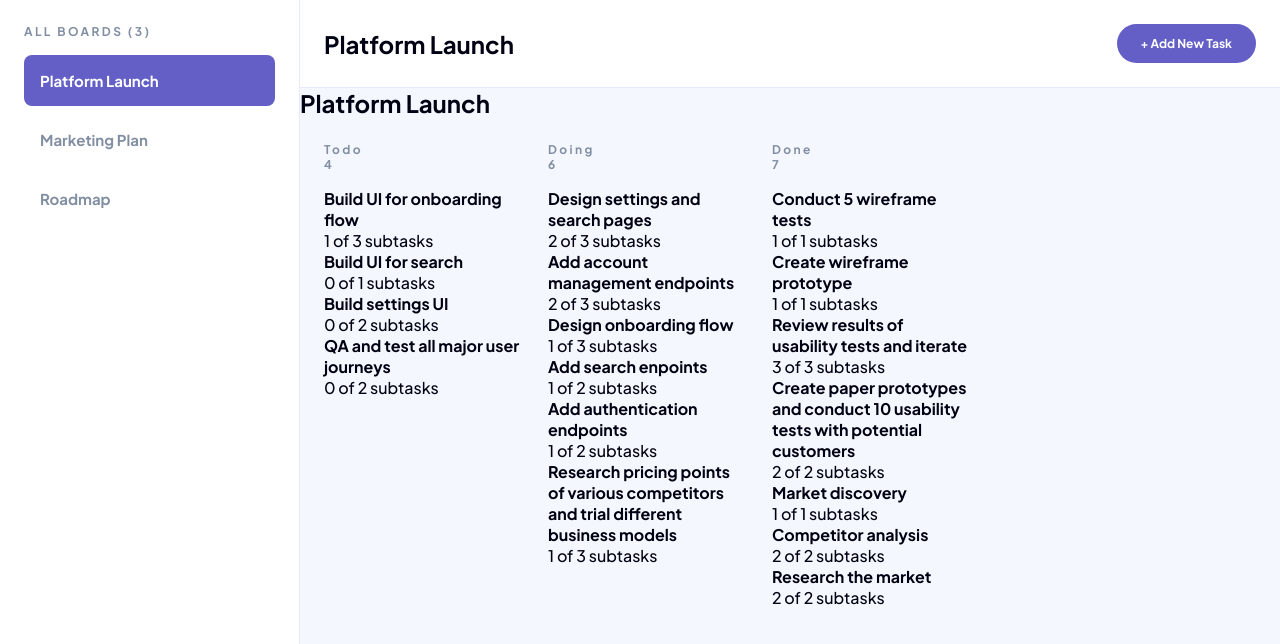
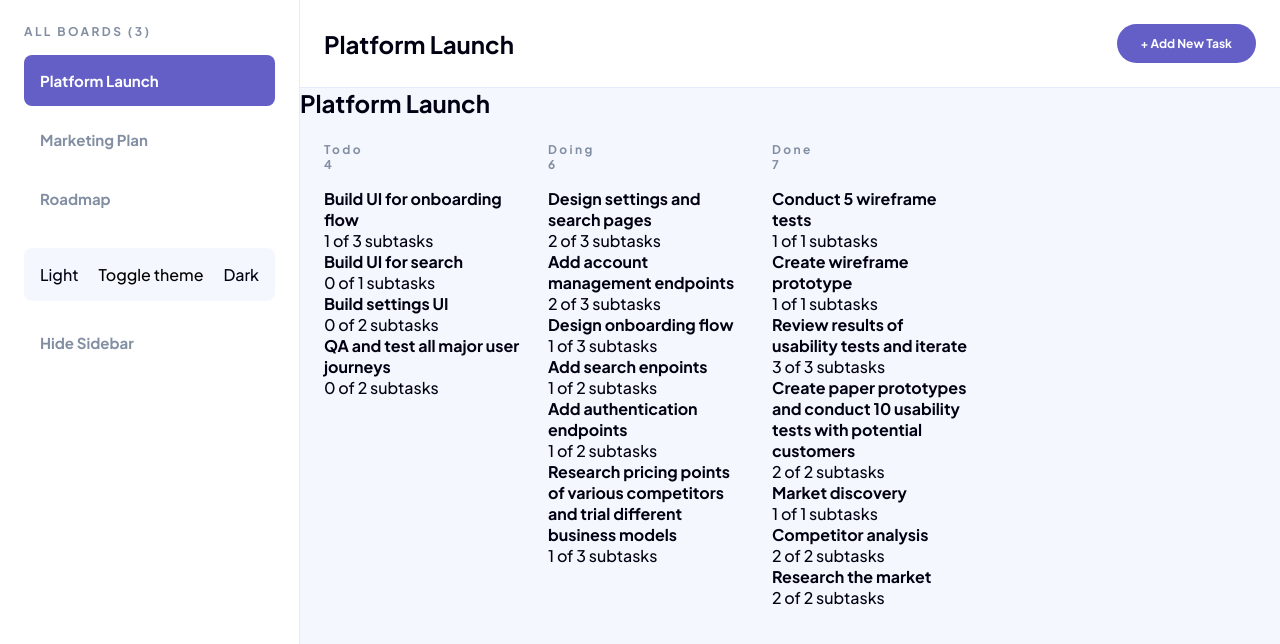
Before and after one commit to varisDogukan/kanban-task-management, a React (Vite) app: page / in a window 1280 px wide. Shown: the top 644 px of the page. Built offline with nearby package versions, Linux system fonts and the light colour scheme.

Commit message:
refactor: move theme and sidebar controls into sidebar footer

```diff
--- a/src/components/shared/Sidebar.module.scss
+++ b/src/components/shared/Sidebar.module.scss
@@ -38,3 +38,30 @@
   background-color: var(--color-purple);
   color: var(--color-white);
 }
+
+.footer {
+  margin-top: var(--space-300);
+  display: grid;
+  gap: var(--space-200);
+}
+
+.themePanel {
+  display: flex;
+  align-items: center;
+  justify-content: space-between;
+  gap: var(--space-200);
+  padding: var(--space-200);
+  border-radius: var(--radius-lg);
+  background-color: var(--color-bg);
+}
+
+.secondaryButton {
+  width: 100%;
+  padding: var(--space-200);
+  text-align: left;
+  border-radius: var(--radius-lg);
+  color: var(--color-text-muted);
+  font-size: var(--font-size-heading-m);
+  line-height: var(--line-height-heading-m);
+  font-weight: var(--font-weight-heading-m);
+}
--- a/src/components/shared/Sidebar.tsx
+++ b/src/components/shared/Sidebar.tsx
@@ -1,8 +1,10 @@
+import { useShallow } from "zustand/react/shallow";
 import { useBoardStore } from "@features/boards/store/boardStore";
-import { useShallow } from "zustand/react/shallow";
+import { useThemeStore } from "@features/theme/store/themeStore";
+import { useUiStore } from "@features/ui/store/uiStore";
 import styles from "./Sidebar.module.scss";
 
-export default function Sidebar() {
+function Sidebar() {
   const { boards, selectedBoardId, selectBoard } = useBoardStore(
     useShallow((state) => ({
       boards: state.boards,
@@ -10,6 +12,15 @@ export default function Sidebar() {
       selectBoard: state.selectBoard,
     })),
   );
+
+  const { theme, toggleTheme } = useThemeStore(
+    useShallow((state) => ({
+      theme: state.theme,
+      toggleTheme: state.toggleTheme,
+    })),
+  );
+
+  const toggleSidebar = useUiStore((state) => state.toggleSidebar);
 
   return (
     <aside id='app-sidebar' aria-label='Board sidebar' className={styles.root}>
@@ -23,12 +34,17 @@ export default function Sidebar() {
             return (
               <li key={board.id}>
                 <button
+                  type='button'
                   role='tab'
                   aria-selected={isActive}
                   aria-controls={`panel-${board.id}`}
                   id={`tab-${board.id}`}
                   onClick={() => selectBoard(board.id)}
-                  className={`${styles.button} ${isActive ? styles.buttonActive : ""}`}
+                  className={
+                    isActive
+                      ? `${styles.button} ${styles.buttonActive}`
+                      : styles.button
+                  }
                 >
                   {board.name}
                 </button>
@@ -37,6 +53,34 @@ export default function Sidebar() {
           })}
         </ul>
       </div>
+
+      <div className={styles.footer}>
+        <div className={styles.themePanel}>
+          <span>Light</span>
+
+          <button
+            type='button'
+            onClick={toggleTheme}
+            aria-pressed={theme === "dark"}
+          >
+            Toggle theme
+          </button>
+
+          <span>Dark</span>
+        </div>
+
+        <button
+          type='button'
+          onClick={toggleSidebar}
+          aria-expanded={true}
+          aria-controls='app-sidebar'
+          className={styles.secondaryButton}
+        >
+          Hide Sidebar
+        </button>
+      </div>
     </aside>
   );
 }
+
+export default Sidebar;
```
